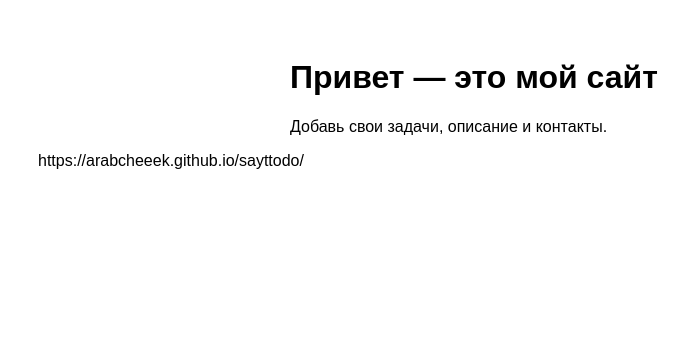
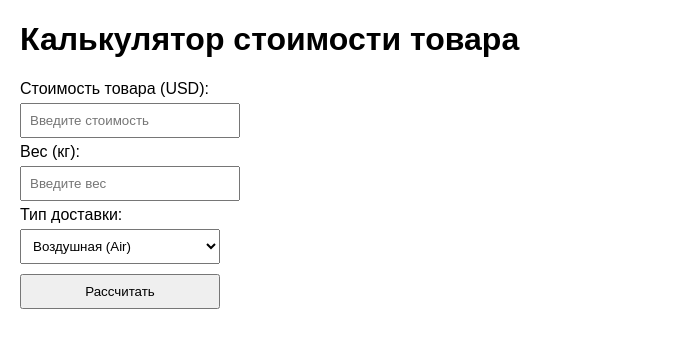
Before and after one commit to arabcheeek/sayttodo, a plain HTML site: page index.html in a window 1280 px wide. Shown: the whole page, without its empty margins (0-700 px from the left). Drawn offline with Linux system fonts and the light colour scheme.

Commit message:
Update index.html

```diff
--- a/index.html
+++ b/index.html
@@ -1,20 +1,54 @@
-<!doctype html>
+<!DOCTYPE html>
 <html lang="ru">
 <head>
-  <meta charset="utf-8"/>
-  <title>Простой сайт</title>
-  <meta name="viewport" content="width=device-width,initial-scale=1"/>
-  <style>
-    body{font-family:Arial, sans-serif; padding:30px;}
-    .container{max-width:700px;margin:0 auto;}
-  </style>
+    <meta charset="UTF-8">
+    <title>Калькулятор стоимости</title>
+    <style>
+        body { font-family: Arial, sans-serif; margin: 20px; }
+        input, select, button { padding: 8px; margin: 5px 0; width: 200px; }
+        .result { margin-top: 20px; font-weight: bold; }
+    </style>
 </head>
 <body>
-  <div class="container">
-    <h1>Привет — это мой сайт</h1>
-    <p>Добавь свои задачи, описание и контакты.</p>
-  </div>
+    <h1>Калькулятор стоимости товара</h1>
+
+    <label>Стоимость товара (USD):</label><br>
+    <input type="number" id="productCost" placeholder="Введите стоимость"><br>
+
+    <label>Вес (кг):</label><br>
+    <input type="number" id="weight" placeholder="Введите вес"><br>
+
+    <label>Тип доставки:</label><br>
+    <select id="deliveryType">
+        <option value="air">Воздушная (Air)</option>
+        <option value="sea">Морская (Sea)</option>
+        <option value="ground">Наземная (Ground)</option>
+    </select><br>
+
+    <button onclick="calculate()">Рассчитать</button>
+
+    <div class="result" id="result"></div>
+
+    <script>
+        function calculate() {
+            const productCost = parseFloat(document.getElementById('productCost').value) || 0;
+            const weight = parseFloat(document.getElementById('weight').value) || 0;
+            const deliveryType = document.getElementById('deliveryType').value;
+
+            let deliveryRate = 0;
+            switch(deliveryType) {
+                case "air": deliveryRate = 10; break;   // 10 USD за кг
+                case "sea": deliveryRate = 5; break;    // 5 USD за кг
+                case "ground": deliveryRate = 7; break; // 7 USD за кг
+            }
+
+            const deliveryCost = weight * deliveryRate;
+            const totalCost = productCost + deliveryCost;
+
+            document.getElementById('result').innerHTML =
+                `Стоимость доставки: $${deliveryCost.toFixed(2)} <br>` +
+                `Общая стоимость: $${totalCost.toFixed(2)}`;
+        }
+    </script>
 </body>
 </html>
-
-https://arabcheeek.github.io/sayttodo/
```
